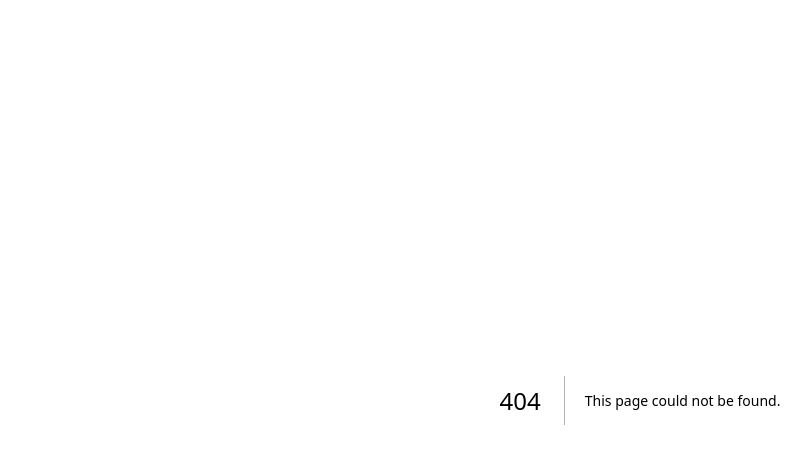
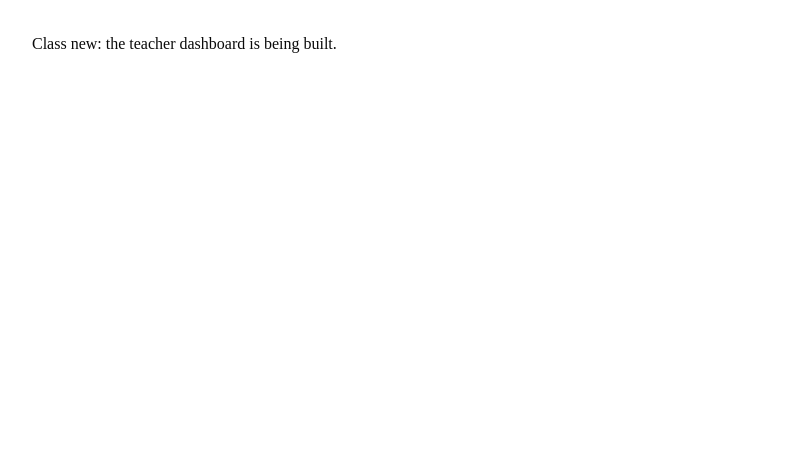
Before and after one commit to Argonyx-26/T28-Team-X, a Next.js app in the folder frontend/: page /teacher/new in a window 1280 px wide. Before the commit this address had no page. Shown: the top 464 px of the page, without its empty margins (0-811 px from the left). Built offline with nearby package versions, Linux system fonts and the light colour scheme.

Commit message:
chore: claim the teacher dashboard route (Samartha builds it; Rishabh keeps everything else)

```diff
--- /dev/null
+++ b/frontend/app/teacher/[code]/_dashboard/dashboard.tsx
@@ -0,0 +1,5 @@
+"use client";
+
+export function Dashboard({ code }: { code: string }) {
+  return <main className="p-8">Class {code}: the teacher dashboard is being built.</main>;
+}
--- /dev/null
+++ b/frontend/app/teacher/[code]/page.tsx
@@ -0,0 +1,10 @@
+"use client";
+
+import { useParams } from "next/navigation";
+
+import { Dashboard } from "./_dashboard/dashboard";
+
+export default function TeacherDashboardPage() {
+  const { code } = useParams<{ code: string }>();
+  return <Dashboard code={decodeURIComponent(code)} />;
+}
```
Also changed, not shown: 1 other file (tests, documents, lock files or other folders).
